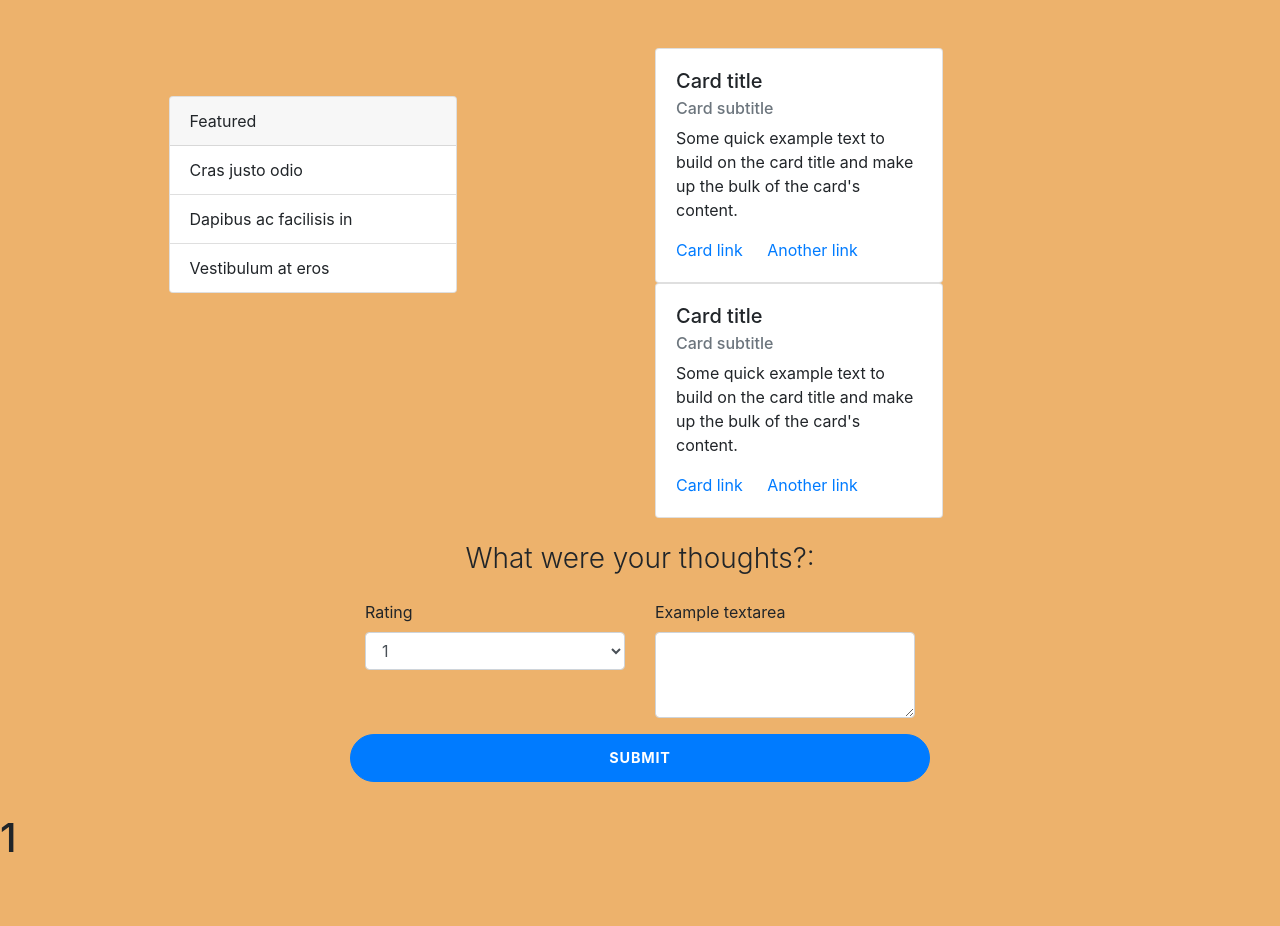
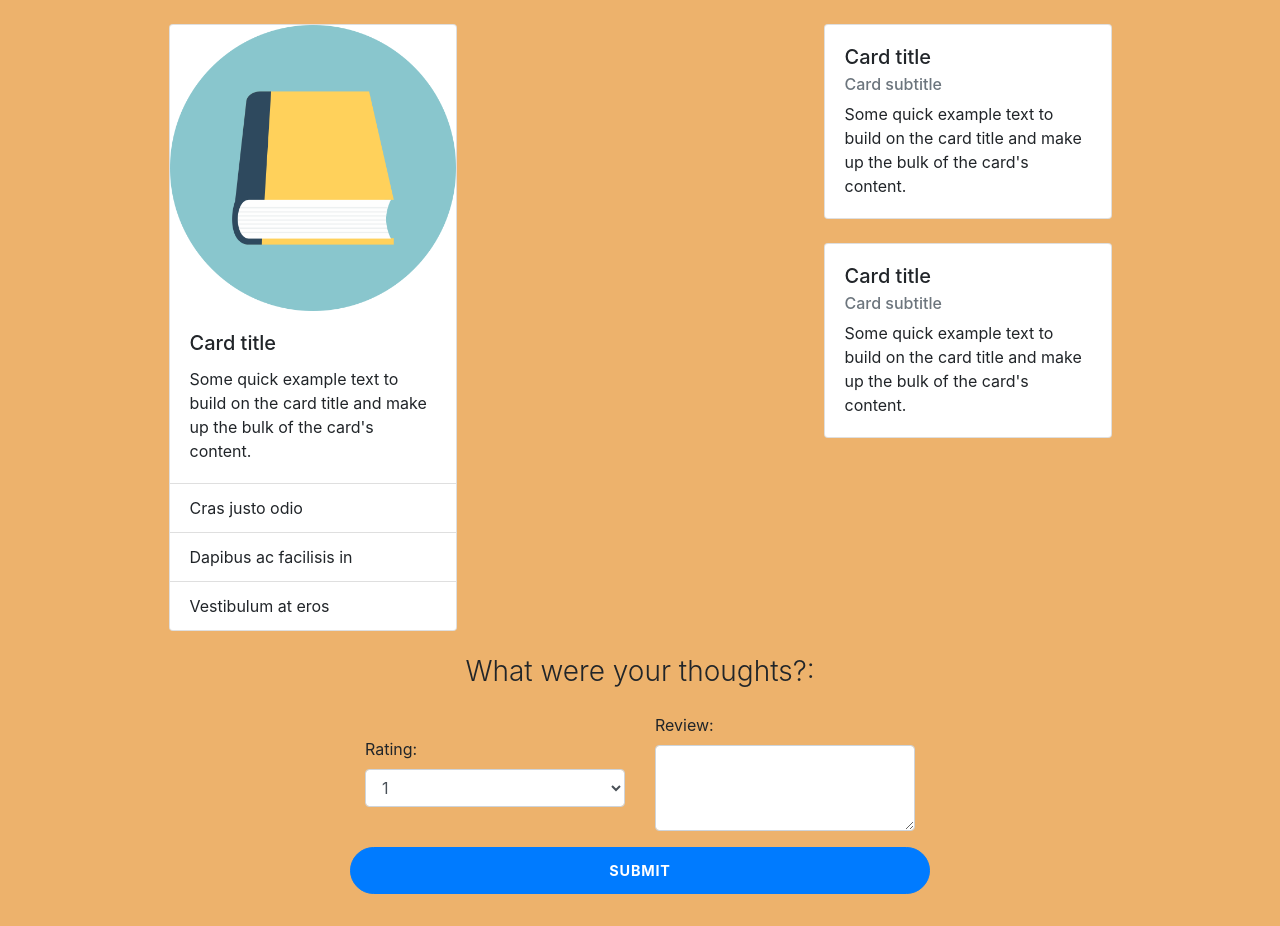
Before and after one commit to delabere/CS50W_Project1, a Flask app: page /book/1 in a window 1280 px wide. Shown: the part 56-982 px from the top of the page. Before the commit the page ends 908 px from the top, so only its background shows below. Run offline with Flask 2, Linux system fonts and the light colour scheme; some libraries are stand-ins or nearby versions.

Commit message:
improved layout of books page

```diff
--- a/templates/book.html
+++ b/templates/book.html
@@ -7,11 +7,16 @@
 
 
 <div class="row">
+
   <div class="col-sm-6">
-    <br><br><br><br>
+
+<br>
+
     <div class="card mx-auto" style="width: 18rem;">
-  <div class="card-header">
-    Featured
+      <img class="card-img-top" src="../static/img/1024px-Closed_Book_Icon.svg.png" alt="Card image cap">
+      <div class="card-body">
+        <h5 class="card-title">Card title</h5>
+        <p class="card-text">Some quick example text to build on the card title and make up the bulk of the card's content.</p>
       </div>
       <ul class="list-group list-group-flush">
         <li class="list-group-item">Cras justo odio</li>
@@ -19,31 +24,35 @@
         <li class="list-group-item">Vestibulum at eros</li>
       </ul>
     </div>
+
+
+
 </div>
+
+
+
 <div class="col-sm-6">
-  <br><br>
+  <br>
 
   <!-- cards to be iterable upon reviews -->
-  <div class="card" style="width: 18rem;">
+  <div class="card mx-auto" style="width: 18rem;">
     <div class="card-body">
       <h5 class="card-title">Card title</h5>
       <h6 class="card-subtitle mb-2 text-muted">Card subtitle</h6>
       <p class="card-text">Some quick example text to build on the card title and make up the bulk of the card's content.</p>
-      <a href="#" class="card-link">Card link</a>
-      <a href="#" class="card-link">Another link</a>
     </div>
   </div>
+  <br>
 
 
-  <div class="card" style="width: 18rem;">
+  <div class="card mx-auto" style="width: 18rem;">
   <div class="card-body">
     <h5 class="card-title">Card title</h5>
     <h6 class="card-subtitle mb-2 text-muted">Card subtitle</h6>
     <p class="card-text">Some quick example text to build on the card title and make up the bulk of the card's content.</p>
-    <a href="#" class="card-link">Card link</a>
-    <a href="#" class="card-link">Another link</a>
   </div>
 </div>
+<br>
 
 
 </div>
@@ -65,8 +74,9 @@
               <form action="{{ url_for('book', isbn=isbn) }}" method="POST">
                 <div class="row">
                   <div class="col-sm">
+                    <br>
                     <div class="form-group">
-                      <label for="exampleFormControlSelect1">Rating</label>
+                      <label for="exampleFormControlSelect1">Rating:</label>
                       <select class="form-control" id="exampleFormControlSelect1" name="rating">
                         <option>1</option>
                         <option>2</option>
@@ -80,7 +90,7 @@
 
                   <div class="col-sm">
                     <div class="form-group">
-                      <label for="exampleFormControlTextarea1">Example textarea</label>
+                      <label for="exampleFormControlTextarea1">Review:</label>
                       <textarea class="form-control" id="exampleFormControlTextarea1" rows="3" name="review"></textarea>
                     </div>
                   </div>
@@ -97,6 +107,6 @@
   </div>
 </div>
 <br>
-<h1>{{ isbn }}</h1>
+
 
 {% endblock %}
```
Also changed, not shown: 2 other files. Lines whose indentation alone changed are shown as unchanged.
